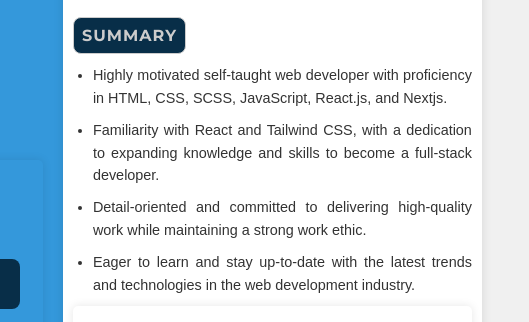
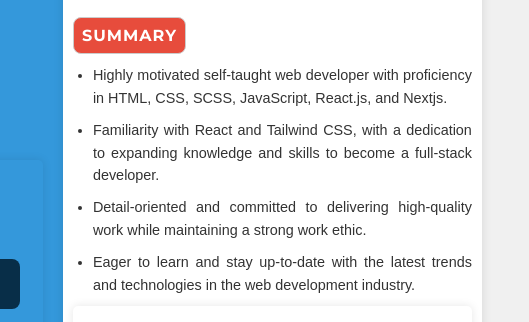
Before and after one commit to PrakashCodeLab/resume-prakash, a website built with Vite: page index.html in a window 1280 px wide. Shown: the part 123-445 px from the top of the page, 539-1068 px from the left. Built offline with nearby package versions, Linux system fonts and the light colour scheme; a web font is replaced by a local one.

Commit message:
Update style.css

```diff
--- a/style.css
+++ b/style.css
@@ -68,8 +68,9 @@ body {
 	letter-spacing: 1px;
 	padding: 0.5rem;
 	border-radius: 0.5em;
-	background: #082e48;
-	color: #ccc;
+	/*background: #082e48;*/
+	background-color:#e74c3c;
+	color: #ffffff;
 	font-weight: bolder;
 	text-transform: uppercase;
 	margin-bottom: 10px;
```
